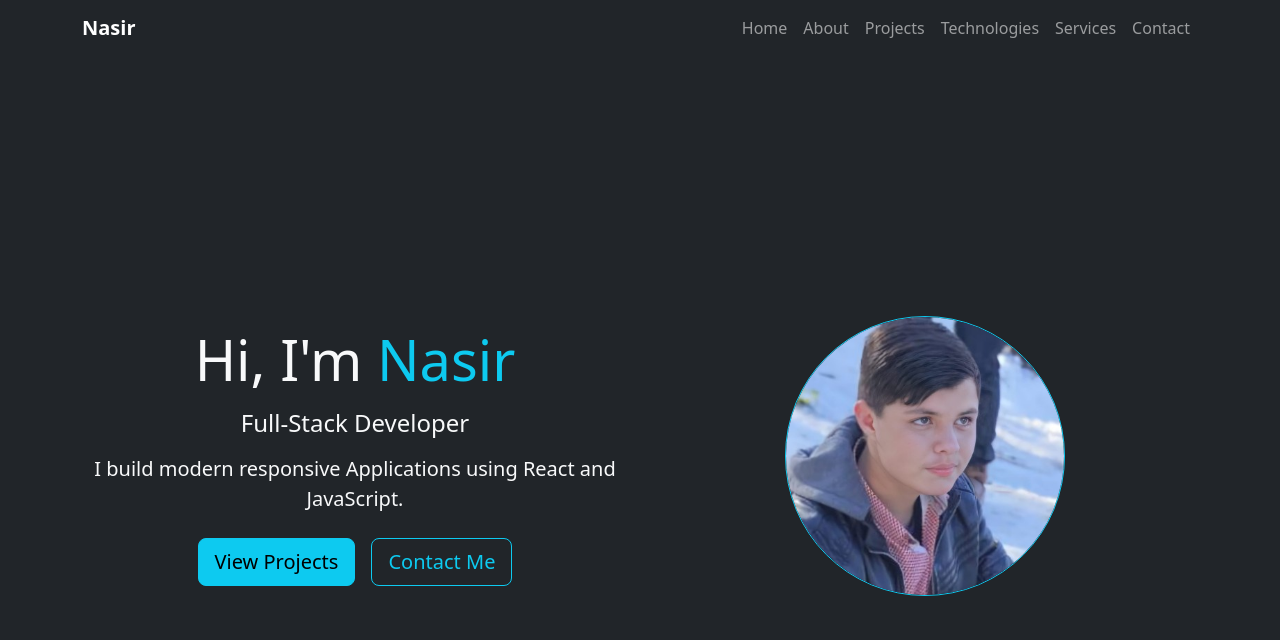
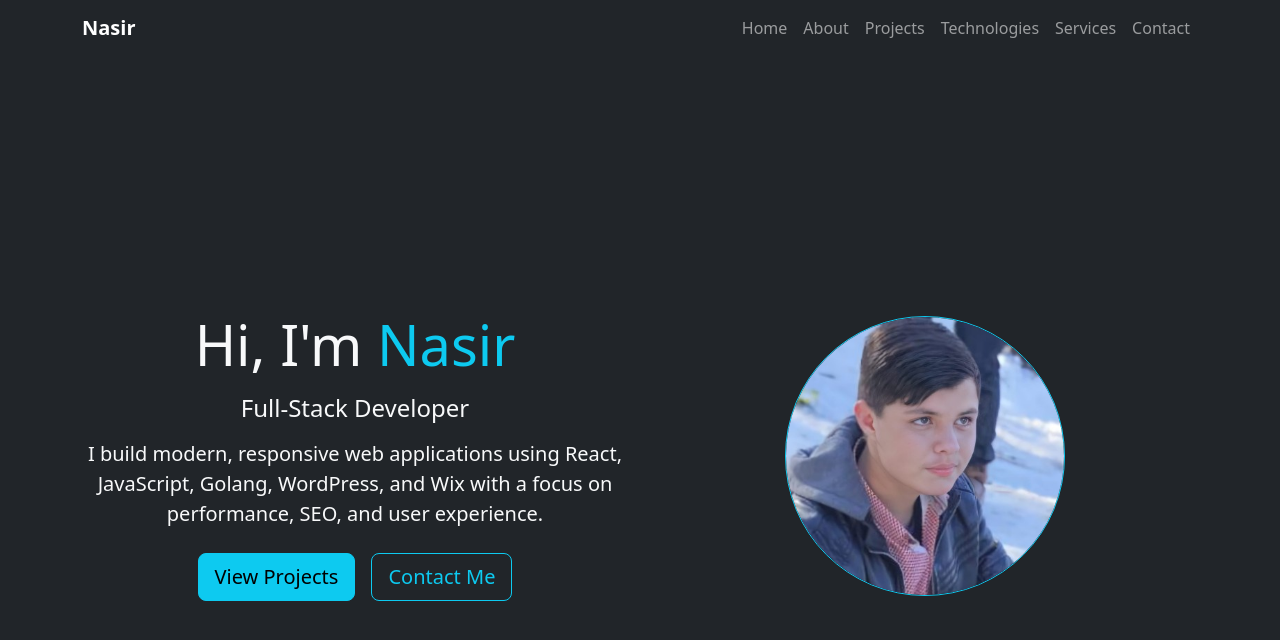
Before and after one commit to Nasir-afridi/Portfolio, a React (Vite) app in the folder Portfolio/: page / in a window 1280 px wide. Shown: the top 640 px of the page. Built offline with nearby package versions, Linux system fonts and the light colour scheme.

Commit message:
changed the short description

```diff
--- a/Portfolio/src/components/Home/Hero.jsx
+++ b/Portfolio/src/components/Home/Hero.jsx
@@ -40,8 +40,9 @@ const Hero = () => {
                 animate={{ opacity: 1, x: 0 }}
                 transition={{ duration: 0.8, ease: "easeOut", delay: 0.6 }}
               >
-                I build modern responsive Applications using React and
-                JavaScript.
+                I build modern, responsive web applications using React,
+                JavaScript, Golang, WordPress, and Wix with a focus on
+                performance, SEO, and user experience.
               </motion.p>
 
               <motion.div
```
